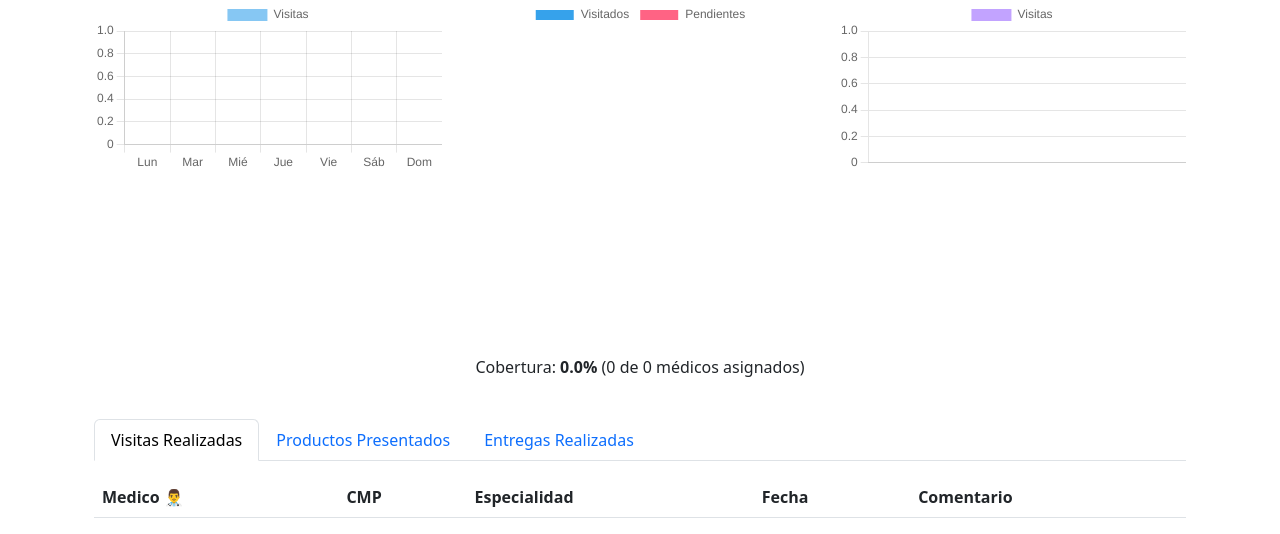
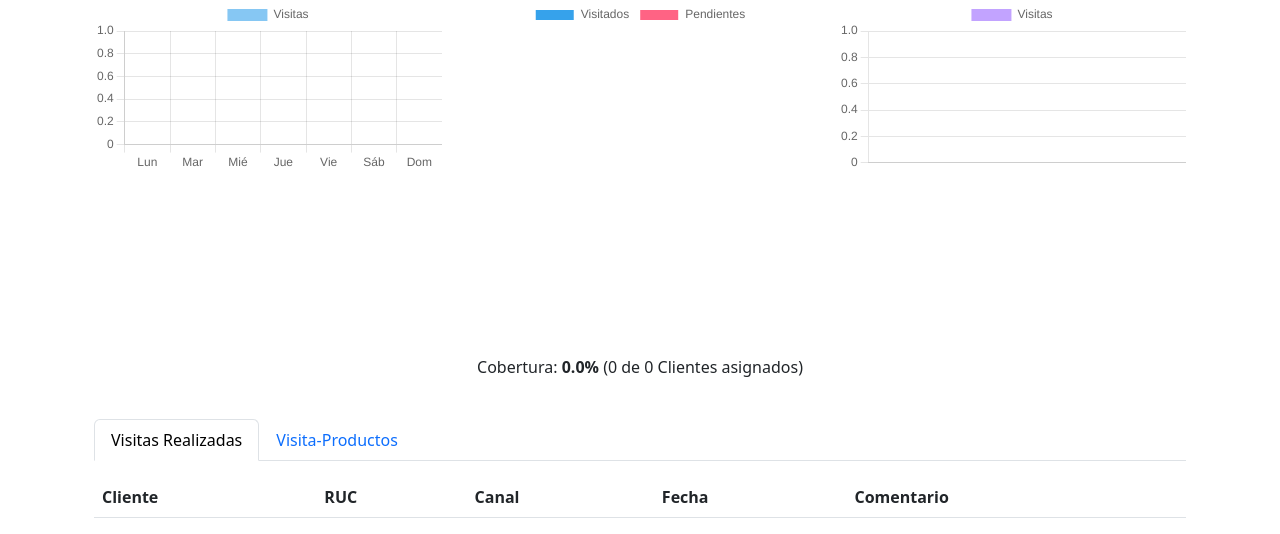
Before and after one commit to diphasacdesarrollo/Visitas-Copias, a Django app: page /visitas/historial/ in a window 1280 px wide. Shown: the part 586-1120 px from the top of the page. Run offline with Django 4.2, Linux system fonts and the light colour scheme; the visitor is signed in with stand-in values (Sample User, id 1); data comes from the database, SQL or seed files in the repository; data that the repository does not hold is empty.

Commit message:
UpDate-Historial-Stock

```diff
--- a/templates/inicio.html
+++ b/templates/inicio.html
@@ -49,6 +49,9 @@
         </a>
         <a href="https://vadamecum-2025-diphasac.netlify.app/" class="btn btn-primary btn-lg">
             Catálogo VADAMECUM
+        </a>
+        <a href="https://diphasacstock.netlify.app/index.html" class="btn btn-primary btn-lg">
+            STOCK DISPONIBLE
         </a>
     </div>
 </div>
--- a/templates/visitas/historial.html
+++ b/templates/visitas/historial.html
@@ -20,7 +20,7 @@
       <select name="rep_id" class="form-select" onchange="this.form.submit()">
         <option value="">— Seleccione visitador —</option>
         {% for u in visitadores %}
-          <option value="{{ u.id }}" {% if rep_id == u.id|stringformat:'s' %}selected{% endif %}>
+        <option value="{{ u.id }}" {% if rep_id == u.id|stringformat:"s" %}selected{% endif %}>
           {{ u.get_full_name|default:u.username }}
         </option>
         {% endfor %}
@@ -117,7 +117,7 @@
       <canvas id="coberturaMes"></canvas>
       <p class="text-center mt-2">
         Cobertura: <strong>{{ cobertura_pct }}%</strong>
-        ({{ visitados_count }} de {{ asignados_total }} médicos asignados)
+        ({{ visitados_count }} de {{ asignados_total }} Clientes asignados)
       </p>
     </div>
     <div class="col-md-4">
@@ -127,10 +127,14 @@
 
   <!-- Pestañas -->
   <ul class="nav nav-tabs">
-    <li class="nav-item"><a class="nav-link active" data-bs-toggle="tab" href="#visitas">Visitas Realizadas</a></li>
-    <li class="nav-item"><a class="nav-link" data-bs-toggle="tab" href="#presentados">Productos Presentados</a></li>
-    <li class="nav-item"><a class="nav-link" data-bs-toggle="tab" href="#entregas">Entregas Realizadas</a></li>
+    <li class="nav-item">
+      <a class="nav-link active" data-bs-toggle="tab" href="#visitas">Visitas Realizadas</a>
+    </li>
+    <li class="nav-item">
+      <a class="nav-link" data-bs-toggle="tab" href="#entregas">Visita-Productos</a>
+    </li>
   </ul>
+
 
   <div class="tab-content mt-3">
     <!-- Visitas -->
@@ -138,9 +142,9 @@
       <table class="table table-striped table-hover">
         <thead>
           <tr>
-            <th>Medico 👨‍⚕️</th>
-            <th>CMP</th>
-            <th>Especialidad</th>
+            <th>Cliente</th>
+            <th>RUC</th>
+            <th>Canal</th>
             <th>Fecha</th>
             <th>Comentario</th>
           </tr>
@@ -165,37 +169,15 @@
       </table>
     </div>
 
-    <!-- Productos Presentados -->
-    <div class="tab-pane fade" id="presentados">
-      <table class="table table-striped table-hover">
-        <thead>
-          <tr>
-            <th>Doctor</th>
-            <th>Producto</th>
-            <th>Fecha</th>
-          </tr>
-        </thead>
-        <tbody>
-          {% for p in presentados %}
-          <tr>
-            <td>{{ p.visita.doctor.apellido|default:'' }} - {{ p.visita.doctor.nombre|default:'' }}</td>
-            <td>{{ p.producto.nombre }}</td>
-            <td>{{ p.visita.fecha_inicio|date:"d/m/Y" }}</td>
-          </tr>
-          {% endfor %}
-        </tbody>
-      </table>
-    </div>
-
     <!-- Entregas Realizadas -->
     <div class="tab-pane fade" id="entregas">
       <table class="table table-striped table-hover">
         <thead>
           <tr>
-            <th>Doctor</th>
+            <th>Cliente</th>
             <th>Producto</th>
             <th>Cantidad</th>
-            <th>Tipo entrega</th>
+            <th>Tipo Visita</th>
             <th>Fecha</th>
           </tr>
         </thead>
@@ -226,12 +208,12 @@
 <!-- Chart.js -->
 <script src="https://cdn.jsdelivr.net/npm/chart.js"></script>
 <script>
-const visitasLabels   = JSON.parse(document.getElementById('visitasLabels').textContent);
-const visitasData     = JSON.parse(document.getElementById('visitasData').textContent);
+  const visitasLabels = JSON.parse(document.getElementById('visitasLabels').textContent);
+  const visitasData = JSON.parse(document.getElementById('visitasData').textContent);
   const coberturaLabels = JSON.parse(document.getElementById('coberturaLabels').textContent);
-const coberturaData   = JSON.parse(document.getElementById('coberturaData').textContent);
-const doctoresLabels  = JSON.parse(document.getElementById('doctoresLabels').textContent);
-const doctoresData    = JSON.parse(document.getElementById('doctoresData').textContent);
+  const coberturaData = JSON.parse(document.getElementById('coberturaData').textContent);
+  const doctoresLabels = JSON.parse(document.getElementById('doctoresLabels').textContent);
+  const doctoresData = JSON.parse(document.getElementById('doctoresData').textContent);
 
   new Chart(document.getElementById('visitasSemana'), {
     type: 'bar',
@@ -239,7 +221,7 @@ new Chart(document.getElementById('visitasSemana'), {
   });
   new Chart(document.getElementById('coberturaMes'), {
     type: 'doughnut',
-  data: { labels: coberturaLabels, datasets: [{ label: 'Cobertura', data: coberturaData, backgroundColor: ['#36A2EB','#FF6384'] }] }
+    data: { labels: coberturaLabels, datasets: [{ label: 'Cobertura', data: coberturaData, backgroundColor: ['#36A2EB', '#FF6384'] }] }
   });
   new Chart(document.getElementById('topDoctores'), {
     type: 'bar',
```
Lines whose indentation alone changed are shown as unchanged.
